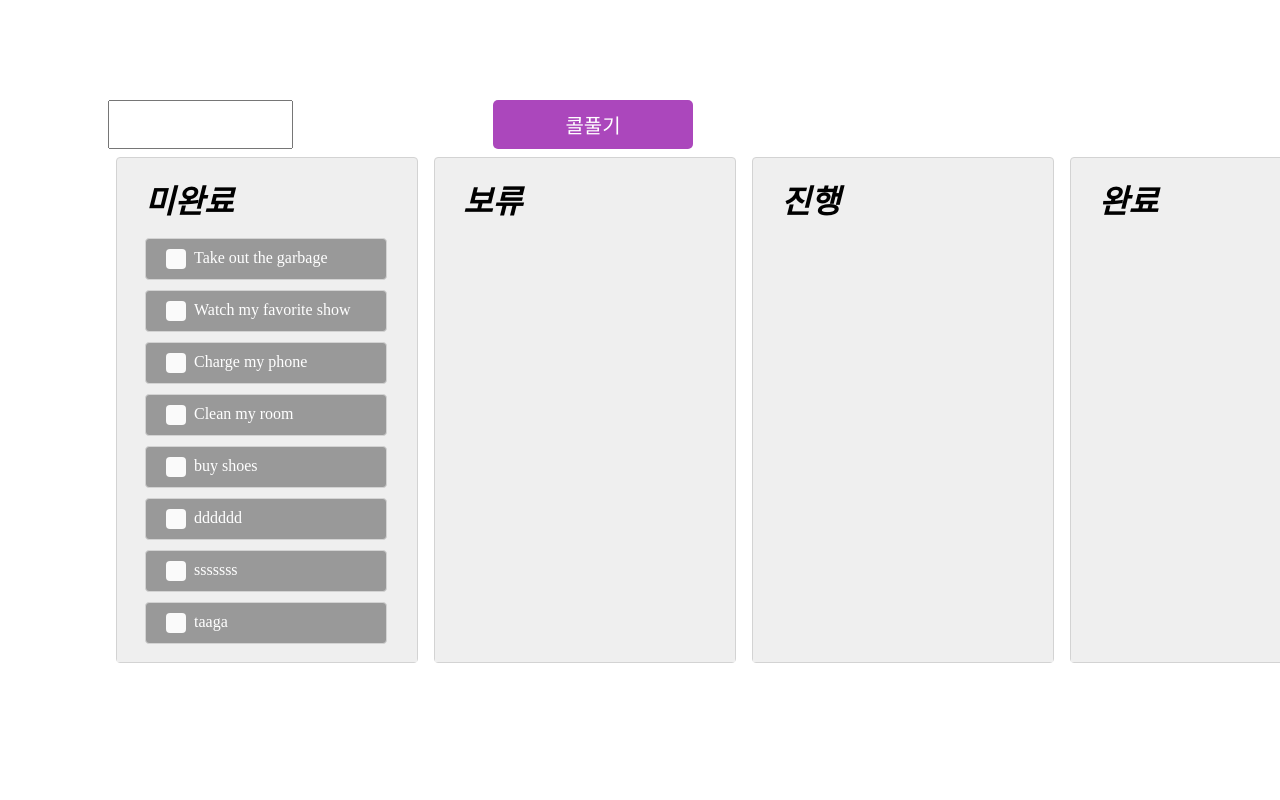
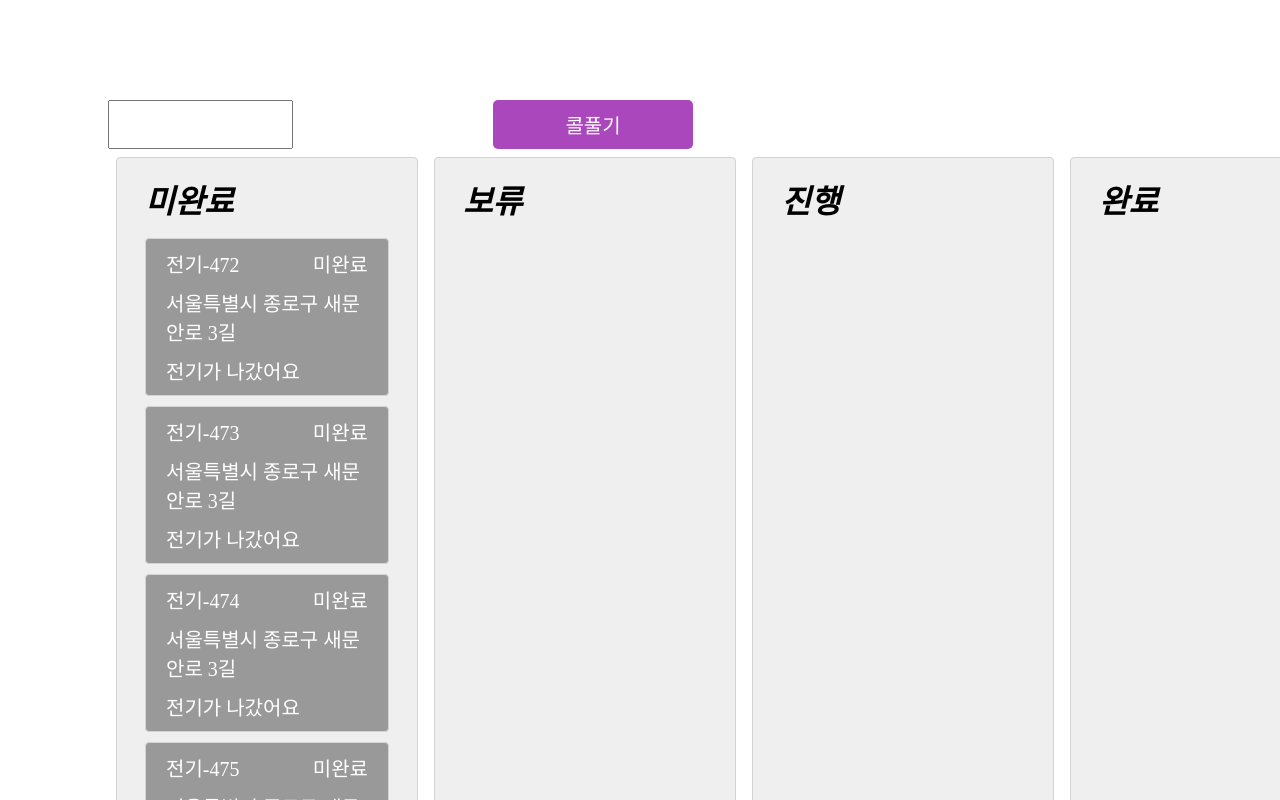
Before and after one commit to kbu715/KanbanBoard, a React (Create React App) app: page / in a window 1280 px wide. Shown: the top 800 px of the page. Built offline with nearby package versions, Linux system fonts and the light colour scheme.

Commit message:
2/2 front 완성

```diff
--- a/src/App.js
+++ b/src/App.js
@@ -55,12 +55,12 @@ function App() {
 
     provided.announce(message);
 
-    const { destination } = update;
+    // const { destination } = update;
 
-    const opacity = destination
-      ? destination.index / Object.keys(data.tasks).length
-      : 0;
-    document.body.style.backgroundColor = `rgba(153,141,217, ${opacity})`;
+    // const opacity = destination
+    //   ? destination.index / Object.keys(data.tasks).length
+    //   : 0;
+    document.body.style.backgroundColor = `rgba(153,141,217,1)`;
   };
 
   const onDragEnd = (result, provided) => {
--- a/src/components/Column.js
+++ b/src/components/Column.js
@@ -9,6 +9,7 @@ const Container = styled.div`
   background-color: #efefef;
   border-radius: 4px;
   min-width: 300px;
+  max-width: 400px;
   display: flex;
   flex-direction: column;
 `;
--- a/src/components/Task.js
+++ b/src/components/Task.js
@@ -24,17 +24,20 @@ const TaskContainer = styled.div`
       ? "#e57373"
       : "#999999"};
   display: flex;
-  width: 200px;
+  flex-direction: column;
+  min-width: 200px;
+  max-width: 300px;
+  font-size: 20px;
   color: white;
 `;
 
-const Handle = styled.div`
-  width: 20px;
-  height: 20px;
-  background-color: #fafafa;
-  border-radius: 4px;
-  margin-right: 8px;
-`;
+// const Handle = styled.div`
+//   width: 20px;
+//   height: 20px;
+//   background-color: #fafafa;
+//   border-radius: 4px;
+//   margin-right: 8px;
+// `;
 
 const Task = ({ task, index, columnId }) => {
   // const isDragDisabled = task.id === "task-1";
@@ -58,8 +61,31 @@ const Task = ({ task, index, columnId }) => {
             columnId={columnId}
             // isDragDisabled={isDragDisabled}
           >
-            <Handle {...provided.dragHandleProps} />
-            {task.content}
+            {/* <Handle {...provided.dragHandleProps} /> */}
+            {/* {task.content} */}
+            <div
+              style={{
+                display: "flex",
+                justifyContent: "space-between",
+                marginBottom: "10px",
+              }}
+            >
+              <span>
+                {task.category}-{task.seq}
+              </span>
+              <span>{columnId}</span>
+            </div>
+            <div
+              style={{
+                display: "flex",
+                flexDirection: "column",
+                alignItems: "flex-start",
+                textAlign: "left",
+              }}
+            >
+              <div style={{ marginBottom: "10px" }}>{task.address}</div>
+              <div>{task.description}</div>
+            </div>
           </TaskContainer>
         );
       }}
--- a/src/initialData.js
+++ b/src/initialData.js
@@ -1,13 +1,78 @@
 const initialData = {
   tasks: {
-    "task-1": { id: "task-1", content: "Take out the garbage" },
-    "task-2": { id: "task-2", content: "Watch my favorite show" },
-    "task-3": { id: "task-3", content: "Charge my phone" },
-    "task-4": { id: "task-4", content: "Clean my room" },
-    "task-5": { id: "task-5", content: "buy shoes" },
-    "task-6": { id: "task-6", content: "dddddd" },
-    "task-7": { id: "task-7", content: "sssssss" },
-    "task-8": { id: "task-8", content: "taaga" },
+    "task-1": {
+      id: "task-1",
+      content: "Take out the garbage",
+      seq: 472,
+      category: "전기",
+      address: "서울특별시 종로구 새문안로 3길",
+      description: "전기가 나갔어요",
+    },
+    "task-2": {
+      id: "task-2",
+      content: "Watch my favorite show",
+      seq: 473,
+      category: "전기",
+      address: "서울특별시 종로구 새문안로 3길",
+      description: "전기가 나갔어요",
+    },
+    "task-3": {
+      id: "task-3",
+      content: "Charge my phone",
+      seq: 474,
+      category: "전기",
+      address: "서울특별시 종로구 새문안로 3길",
+      description: "전기가 나갔어요",
+    },
+    "task-4": {
+      id: "task-4",
+      content: "Clean my room",
+      seq: 475,
+      category: "전기",
+      address: "서울특별시 종로구 새문안로 3길",
+      description: "전기가 나갔어요",
+    },
+    "task-5": {
+      id: "task-5",
+      content: "buy shoes",
+      seq: 476,
+      category: "전기",
+      address: "서울특별시 종로구 새문안로 3길",
+      description:
+        "전기가 나갔어요나갔어요나갔어요나갔어요나갔어요나갔어요나갔어요나갔어요나갔어요나갔어요나갔어요나갔어요",
+    },
+    "task-6": {
+      id: "task-6",
+      content: "dddddd",
+      seq: 477,
+      category: "전기",
+      address: "서울특별시 종로구 새문안로 3길",
+      description: "전기가 나갔어요",
+    },
+    "task-7": {
+      id: "task-7",
+      content: "sssssss",
+      seq: 478,
+      category: "전기",
+      address: "서울특별시 종로구 새문안로 3길",
+      description: "전기가 나갔어요",
+    },
+    "task-8": {
+      id: "task-8",
+      content: "taaga",
+      seq: 479,
+      category: "전기",
+      address: "서울특별시 종로구 새문안로 3길",
+      description: "전기가 나갔어요",
+    },
+    "task-9": {
+      id: "task-9",
+      content: "go home",
+      seq: 480,
+      category: "전기",
+      address: "서울특별시 종로구 새문안로 3길",
+      description: "전기가 나갔어요",
+    },
   },
   columns: {
     미완료: {
@@ -22,6 +87,7 @@ const initialData = {
         "task-6",
         "task-7",
         "task-8",
+        "task-9",
       ],
     },
     보류: {
```
Also changed, not shown: 2 other files (tests, documents, lock files or other folders).
